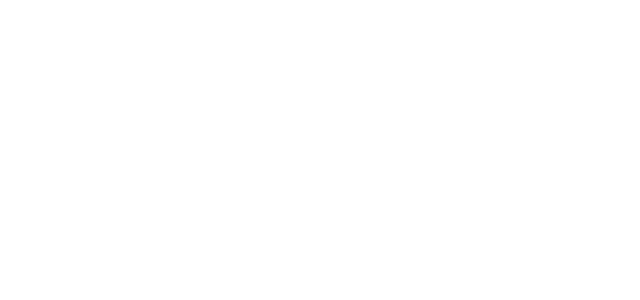
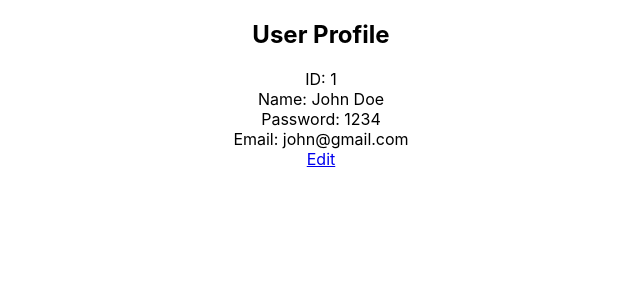
Before and after one commit to YanHop23/Admin-Panel-, a React (Create React App) app in the folder admin-panel/: page /users/1 in a window 1280 px wide. Before the commit this address had no page. Shown: the top 300 px of the page, without its empty margins (319-959 px from the left). Built offline with nearby package versions, Linux system fonts and the light colour scheme; data requests are answered from the project's data file.

Commit message:
component view user

```diff
--- a/admin-panel/src/App.js
+++ b/admin-panel/src/App.js
@@ -4,6 +4,7 @@ import Login from './components/Login';
 import k from './app.module.scss';
 import UsersWindow from './components/userswindow/UsersWindow';
 import AddUser from './components/adduser/AddUsers';
+import UserForm from './components/userform/UserForm';
 
 
 function App() {
@@ -13,6 +14,7 @@ function App() {
           <Route path="/" element={<Login />}/>
           <Route path="/users" element={<UsersWindow />}/>
           <Route path="/users/add" element={<AddUser />}/>
+          <Route path="/users/:id" element={<UserForm />}/>
       </Routes>
     </div>
   );
--- a/admin-panel/src/components/adduser/AddUsers.jsx
+++ b/admin-panel/src/components/adduser/AddUsers.jsx
@@ -1,7 +1,7 @@
 import React, { useState } from "react";
 import { useDispatch } from 'react-redux';
 import { addUser } from './../../redux/actions';
-import { useNavigate } from 'react-router-dom'; // Замініть useHistory на useNavigate
+import { useNavigate } from 'react-router-dom';
 
 const AddUser = () => {
     const dispatch = useDispatch();
@@ -32,7 +32,6 @@ const AddUser = () => {
             dispatch(addUser(newUser));
             setUser({ id: '', name: '', password: '', email: '' });
 
-            // Змініть URL на "/users" після успішного додавання користувача
             navigate('/users'); // Замініть history.push на navigate
         } else {
             console.error('Failed to add user');
--- /dev/null
+++ b/admin-panel/src/components/userform/UserForm.jsx
@@ -0,0 +1,34 @@
+// UserForm.jsx
+import React, { useEffect, useState } from 'react';
+import { NavLink, useParams } from 'react-router-dom';
+
+const UserForm = () => {
+    const { id } = useParams();
+    const [userData, setUserData] = useState(null);
+
+    useEffect(() => {
+        // Отримайте дані користувача за його id
+        fetch(`http://localhost:3001/users/${id}`)
+        .then(response => response.json())
+        .then(data => setUserData(data))
+        .catch(error => console.error('Error fetching user data:', error));
+    }, [id]);
+
+    if (!userData) {
+        return <div>Loading...</div>;
+    }
+
+    return (
+        <div>
+            <h2>User Profile</h2>
+            <div>ID: {userData.id}</div>
+            <div>Name: {userData.name}</div>
+            <div>Password: {userData.password}</div>
+            <div>Email: {userData.email}</div>
+            <NavLink to={`/users/${userData.id}/edit`}>Edit</NavLink>
+        </div>
+
+    );
+};
+
+export default UserForm;
```
